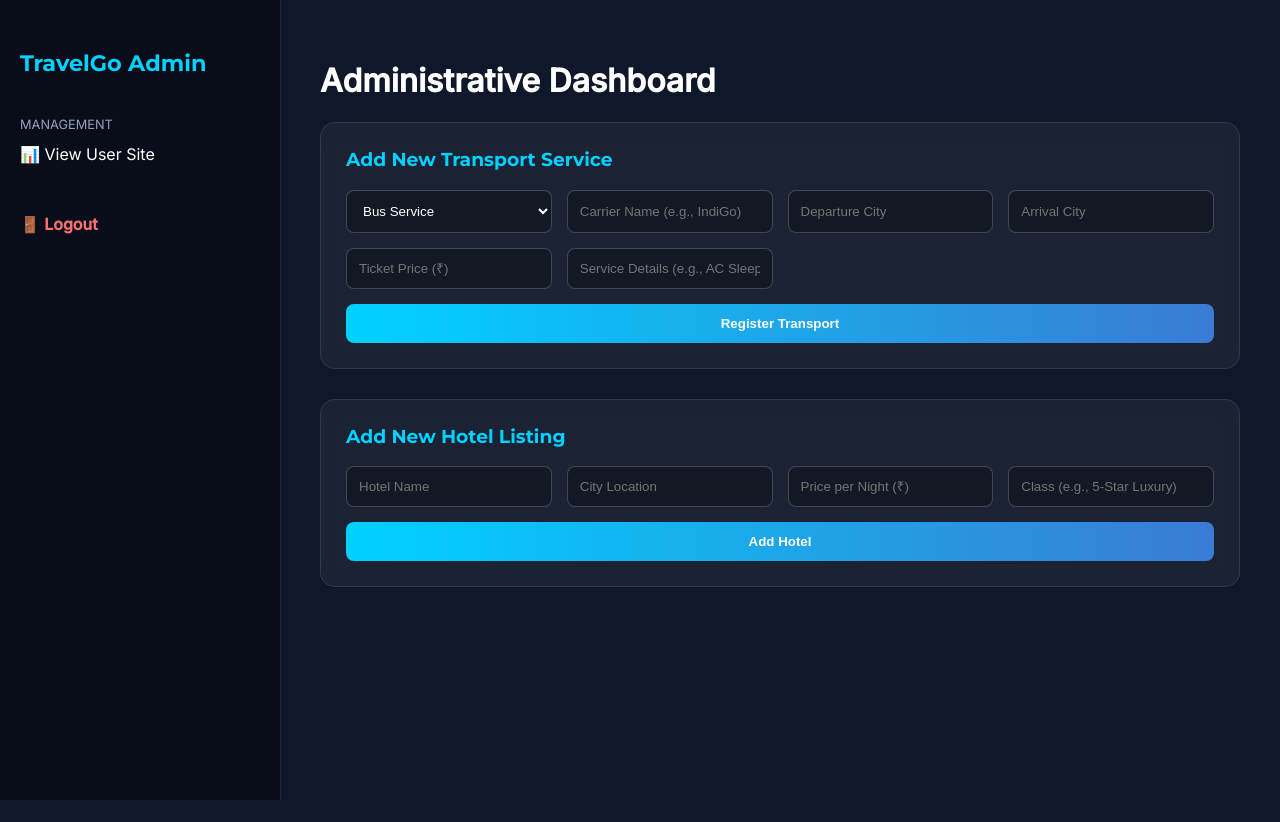
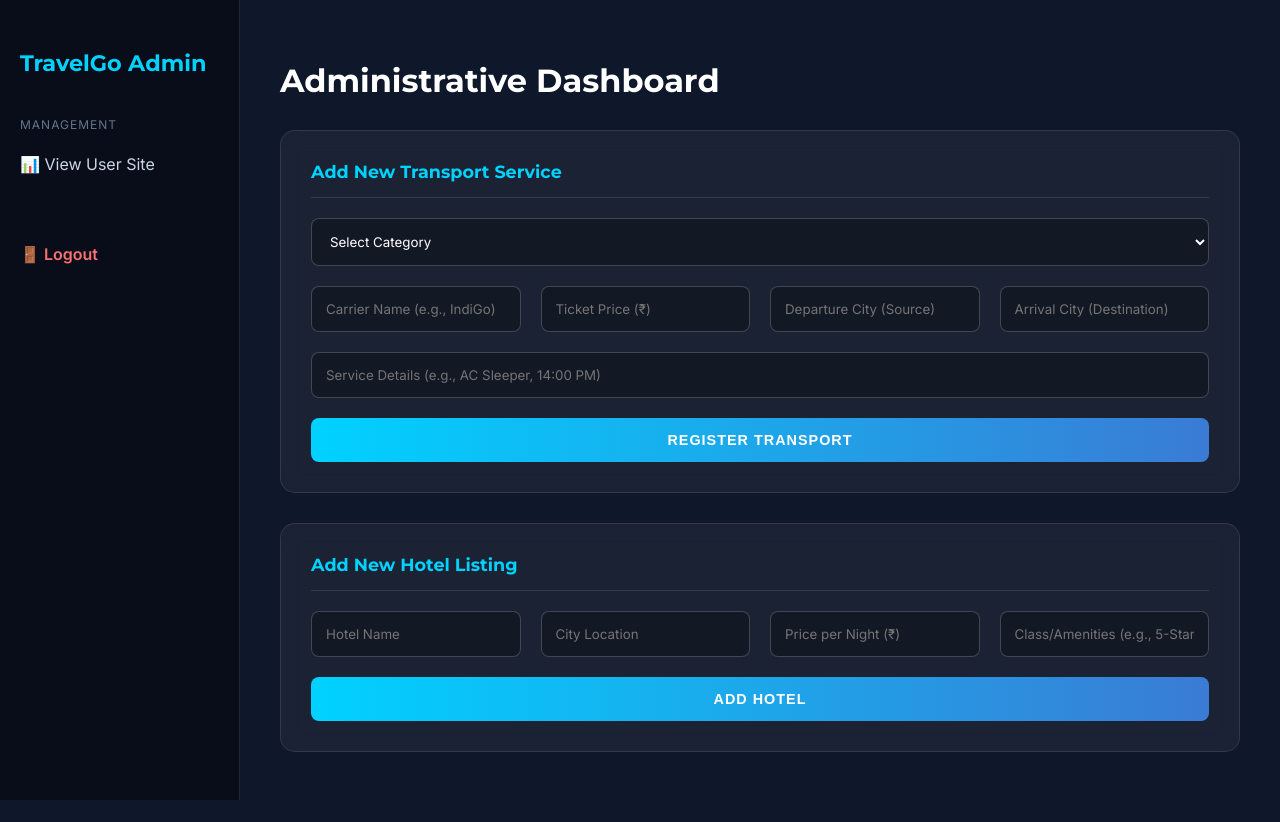
Before and after one commit to SADHIK0512/TarvelGo, a Flask app: template SAD Travel/templates/admin_dashboard.html in a window 1280 px wide. Before the commit the page ends 800 px from the top, so only its background shows below. Run offline with Flask 3, Linux system fonts and the light colour scheme; the template is opened without the code that fills it, so the values that code supplies are empty.

Commit message:
Update admin_dashboard.html

```diff
--- a/SAD Travel/templates/admin_dashboard.html
+++ b/SAD Travel/templates/admin_dashboard.html
@@ -4,13 +4,14 @@
     <meta charset="UTF-8">
     <meta name="viewport" content="width=device-width, initial-scale=1.0">
     <title>Admin Panel | TravelGo</title>
-    <link href="https://fonts.googleapis.com/css2?family=Montserrat:wght@600;700&family=Inter:wght@400;500&display=swap" rel="stylesheet">
+    <link href="https://fonts.googleapis.com/css2?family=Montserrat:wght@600;700&family=Inter:wght@400;500;600&display=swap" rel="stylesheet">
     <style>
         :root {
             --primary: #00d2ff;
             --accent: #f87171;
             --bg: #0f172a;
             --card: rgba(255, 255, 255, 0.05);
+            --success: #2ecc71;
         }
 
         body {
@@ -29,6 +30,7 @@
             padding: 30px 20px;
             border-right: 1px solid rgba(255, 255, 255, 0.1);
             position: fixed;
+            box-sizing: border-box;
         }
 
         .sidebar h2 {
@@ -38,11 +40,21 @@
             margin-bottom: 40px;
         }
 
+        .sidebar a {
+            color: #cbd5e1;
+            text-decoration: none;
+            display: block;
+            padding: 10px 0;
+            transition: 0.3s;
+        }
+
+        .sidebar a:hover { color: white; }
+
         /* Main Area */
         .main {
-            margin-left: 280px;
+            margin-left: 240px;
             padding: 40px;
-            width: 100%;
+            width: calc(100% - 240px);
         }
 
         .glass-card {
@@ -50,34 +62,60 @@
             backdrop-filter: blur(10px);
             border: 1px solid rgba(255, 255, 255, 0.1);
             border-radius: 15px;
-            padding: 25px;
+            padding: 30px;
             margin-bottom: 30px;
         }
+
+        h1 { font-family: 'Montserrat', sans-serif; margin-bottom: 30px; }
 
         h3 {
             font-family: 'Montserrat', sans-serif;
             color: var(--primary);
             margin-top: 0;
+            margin-bottom: 20px;
+            font-size: 1.1rem;
+            border-bottom: 1px solid rgba(255,255,255,0.1);
+            padding-bottom: 15px;
+        }
+
+        /* Flash Messages */
+        .flash-messages {
+            margin-bottom: 20px;
+        }
+        .alert {
+            padding: 15px;
+            border-radius: 8px;
+            background: rgba(46, 204, 113, 0.15);
+            border: 1px solid var(--success);
+            color: var(--success);
+            margin-bottom: 10px;
         }
 
         /* Form Styling */
         .admin-form {
             display: grid;
             grid-template-columns: repeat(auto-fit, minmax(200px, 1fr));
-            gap: 15px;
+            gap: 20px;
         }
 
         .admin-form input, .admin-form select {
             background: rgba(0, 0, 0, 0.3);
             border: 1px solid rgba(255, 255, 255, 0.2);
-            padding: 12px;
+            padding: 14px;
             border-radius: 8px;
             color: white;
             outline: none;
+            font-family: inherit;
+            transition: 0.3s;
         }
 
-        .admin-form input:focus {
+        .admin-form input:focus, .admin-form select:focus {
             border-color: var(--primary);
+            background: rgba(0, 0, 0, 0.5);
+        }
+
+        .full-width {
+            grid-column: 1 / -1;
         }
 
         .btn-submit {
@@ -85,11 +123,14 @@
             background: linear-gradient(to right, #00d2ff, #3a7bd5);
             color: white;
             border: none;
-            padding: 12px;
+            padding: 14px;
             border-radius: 8px;
             font-weight: 700;
             cursor: pointer;
             transition: 0.3s;
+            text-transform: uppercase;
+            letter-spacing: 1px;
+            font-size: 0.9rem;
         }
 
         .btn-submit:hover {
@@ -98,10 +139,8 @@
         }
 
         .logout-link {
-            display: block;
             margin-top: 50px;
-            color: var(--accent);
-            text-decoration: none;
+            color: var(--accent) !important;
             font-weight: 600;
         }
     </style>
@@ -111,8 +150,8 @@
     <aside class="sidebar">
         <h2>TravelGo Admin</h2>
         <nav>
-            <p style="color: #94a3b8; font-size: 0.8rem; text-transform: uppercase;">Management</p>
-            <a href="/dashboard" style="color: white; text-decoration: none; display: block; margin-bottom: 15px;">📊 View User Site</a>
+            <p style="color: #64748b; font-size: 0.75rem; text-transform: uppercase; letter-spacing: 1px;">Management</p>
+            <a href="/dashboard">📊 View User Site</a>
             <a href="/logout" class="logout-link">🚪 Logout</a>
         </nav>
     </aside>
@@ -120,19 +159,31 @@
     <main class="main">
         <h1>Administrative Dashboard</h1>
 
+        <!-- Flash Messages Block -->
+        <div class="flash-messages">
+            {% with messages = get_flashed_messages() %}
+                {% if messages %}
+                    {% for message in messages %}
+                        <div class="alert">✅ {{ message }}</div>
+                    {% endfor %}
+                {% endif %}
+            {% endwith %}
+        </div>
+
         <div class="glass-card">
             <h3>Add New Transport Service</h3>
             <form action="/admin/add_transport" method="POST" class="admin-form">
-                <select name="category" required>
+                <select name="category" required class="full-width">
+                    <option value="" disabled selected>Select Category</option>
                     <option value="bus">Bus Service</option>
                     <option value="train">Train Route</option>
                     <option value="flight">Flight Schedule</option>
                 </select>
                 <input type="text" name="name" placeholder="Carrier Name (e.g., IndiGo)" required>
-                <input type="text" name="source" placeholder="Departure City" required>
-                <input type="text" name="destination" placeholder="Arrival City" required>
                 <input type="number" name="price" placeholder="Ticket Price (₹)" required>
-                <input type="text" name="details" placeholder="Service Details (e.g., AC Sleeper)" required>
+                <input type="text" name="source" placeholder="Departure City (Source)" required>
+                <input type="text" name="destination" placeholder="Arrival City (Destination)" required>
+                <input type="text" name="details" placeholder="Service Details (e.g., AC Sleeper, 14:00 PM)" required class="full-width">
                 <button type="submit" class="btn-submit">Register Transport</button>
             </form>
         </div>
@@ -143,7 +194,7 @@
                 <input type="text" name="name" placeholder="Hotel Name" required>
                 <input type="text" name="location" placeholder="City Location" required>
                 <input type="number" name="price" placeholder="Price per Night (₹)" required>
-                <input type="text" name="details" placeholder="Class (e.g., 5-Star Luxury)" required>
+                <input type="text" name="details" placeholder="Class/Amenities (e.g., 5-Star Luxury, Wifi)" required>
                 <button type="submit" class="btn-submit">Add Hotel</button>
             </form>
         </div>
```
